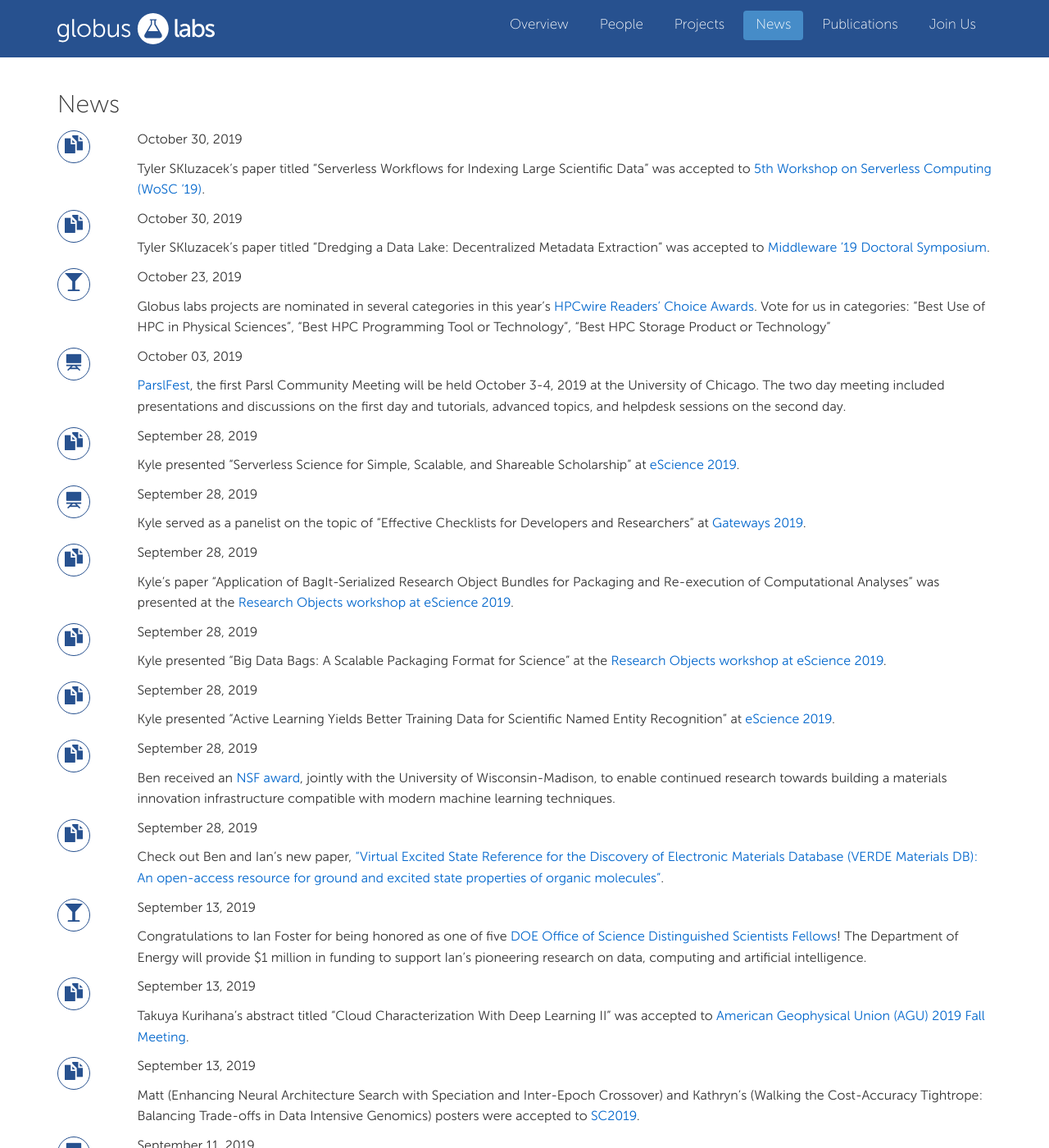
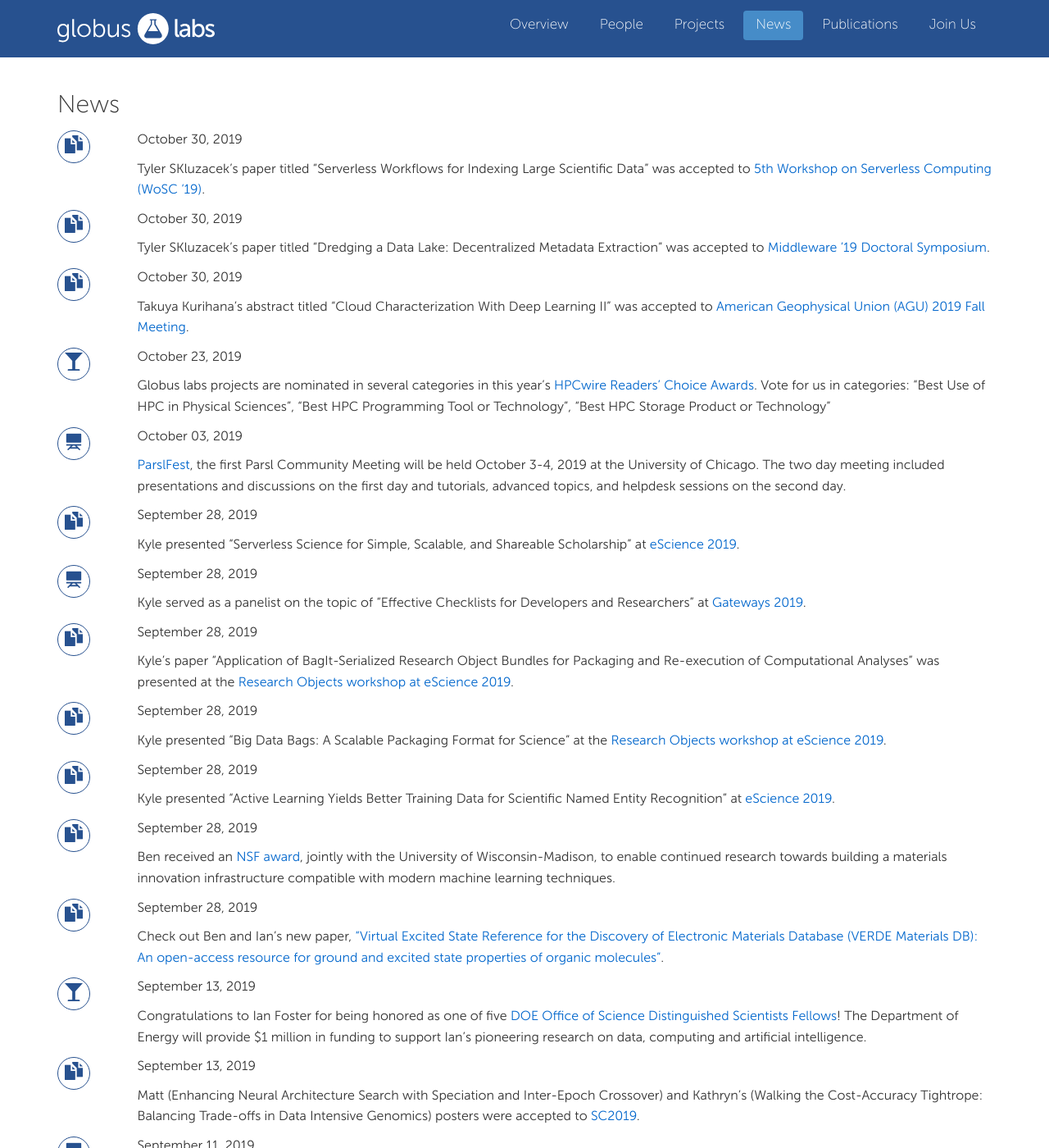
Before and after one commit to miketynes/globus-labs.github.io, a Jekyll site: the page built from news.html, in a window 1280 px wide and 1400 px high. Shown: the whole window at 82% size. Built offline with Jekyll 4.4.1, drawn with Linux system fonts in a browser that asks for light colours; nearby versions of some CDN libraries.

Commit message:
Tak AGU abstract

```diff
--- a/_posts/2019-10-30-tak-agu.markdown
+++ b/_posts/2019-10-30-tak-agu.markdown
@@ -1,7 +1,7 @@
 ---
 layout: news
 title: "Tak's abstract accepted to AGU"
-date:  2019-09-13 13:00:00 -0700
+date:  2019-10-30 13:00:00 -0700
 type: paper
 ---
 Takuya Kurihana's abstract titled "Cloud Characterization With Deep Learning II" was accepted to [American Geophysical Union (AGU) 2019 Fall Meeting](https://agu.confex.com/agu/fm19/meetingapp.cgi/Paper/492604).
```
